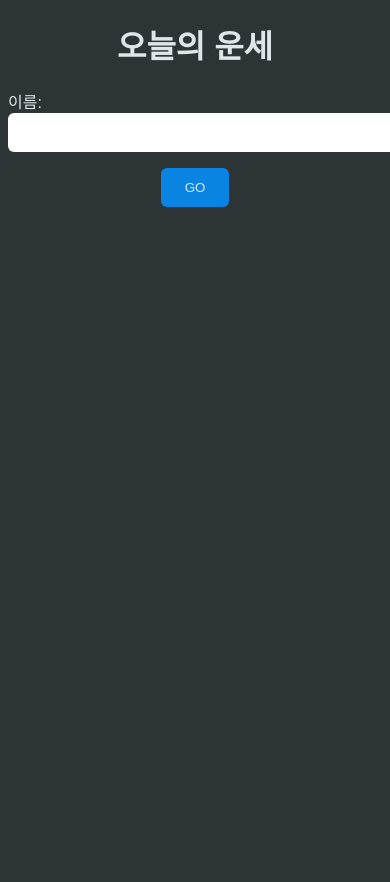
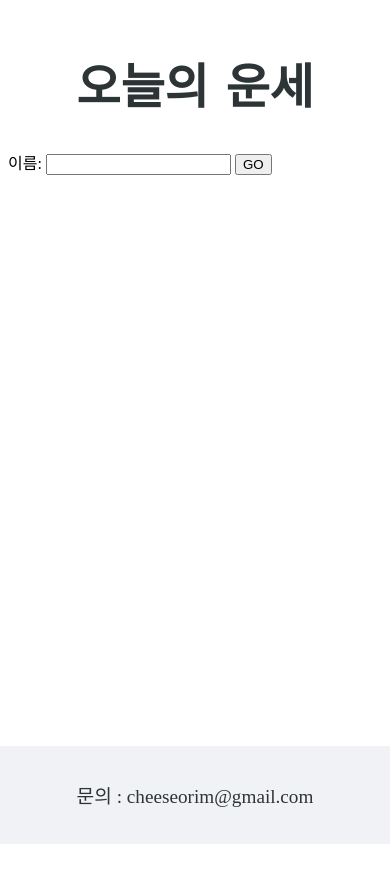
Before and after one commit to Cheeseorim/0513practice.github.io, a plain HTML site: page index.html in a window 390 px wide. Before the commit the page ends 844 px from the top, so only its background shows below. Drawn offline with Linux system fonts and the light colour scheme.

Commit message:
Add files via upload

```diff
--- a/index.html
+++ b/index.html
@@ -22,4 +22,8 @@
       });
     </script>
   </body>
-</html>
+
+  <footer>
+    <p class="footer-text">문의 : cheeseorim@gmail.com</p>
+  </footer>
+  </html>
--- a/style.css
+++ b/style.css
@@ -1,44 +1,92 @@
-body {
-  background-color: #2d3436;
-  color: #dfe6e9;
-  font-family: 'Noto Sans KR', sans-serif;
+/* 전체 화면에 대한 설정 */
+html, body {
+  height: 100%;
 }
 
+/* 제목 스타일 */
 h1 {
+  font-family: 'Pacifico', cursive;
+  font-size: 4rem;
   text-align: center;
+  margin-top: 3rem;
+  color: #2d3436;
 }
 
-input[type=text] {
-  width: 100%;
-  max-width: 400px;
-  padding: 12px;
-  border-radius: 6px;
-  border: none;
-  margin-bottom: 16px;
+/* 이름 입력창 스타일 */
+.input-container {
+  display: flex;
+  justify-content: center;
+  align-items: center;
+  height: 60%;
 }
 
-button {
-  display: block;
-  margin: 0 auto;
-  padding: 12px 24px;
-  border-radius: 6px;
-  border: none;
-  background-color: #0984e3;
-  color: #dfe6e9;
-  cursor: pointer;
+.input-box {
+  font-size: 2rem;
+  padding: 1rem;
+  margin: 0 1rem;
+  width: 60%;
+  border: 2px solid #2d3436;
+  border-radius: 5px;
+  outline: none;
 }
 
-.fortune-box {
-  width: 100%;
-  max-width: 600px;
-  margin: 0 auto;
-  padding: 24px;
-  background-color: #dfe6e9;
-  border-radius: 10px;
-  text-align: center;
+/* GO 버튼 스타일 */
+.btn-container {
+  display: flex;
+  justify-content: center;
+  margin-top: 1rem;
 }
 
-#fortune-text {
-  font-size: 24px;
-  line-height: 1.5;
+.btn {
+  font-size: 2rem;
+  padding: 1rem 2rem;
+  border: 2px solid #2d3436;
+  border-radius: 5px;
+  background-color: #2d3436;
+  color: white;
+  cursor: pointer;
+  transition: all 0.3s ease;
 }
+
+.btn:hover {
+  background-color: white;
+  color: #2d3436;
+}
+
+/* footer 스타일 */
+footer {
+  position: absolute;
+  bottom: 0;
+  left: 0;
+  right: 0;
+  text-align: center;
+  padding: 1rem;
+  background-color: #f1f2f6;
+}
+
+.footer-text {
+  font-size: 1.2rem;
+  color: #2d3436;
+}
+
+/* responsive 스타일 */
+@media only screen and (max-width: 600px) {
+  h1 {
+    font-size: 3rem;
+  }
+
+  .input-container {
+    flex-direction: column;
+    height: auto;
+  }
+
+  .input-box {
+    width: 80%;
+    margin: 1rem 0;
+  }
+
+  .btn {
+    font-size: 1.5rem;
+    padding: 1rem;
+  }
+}
```
